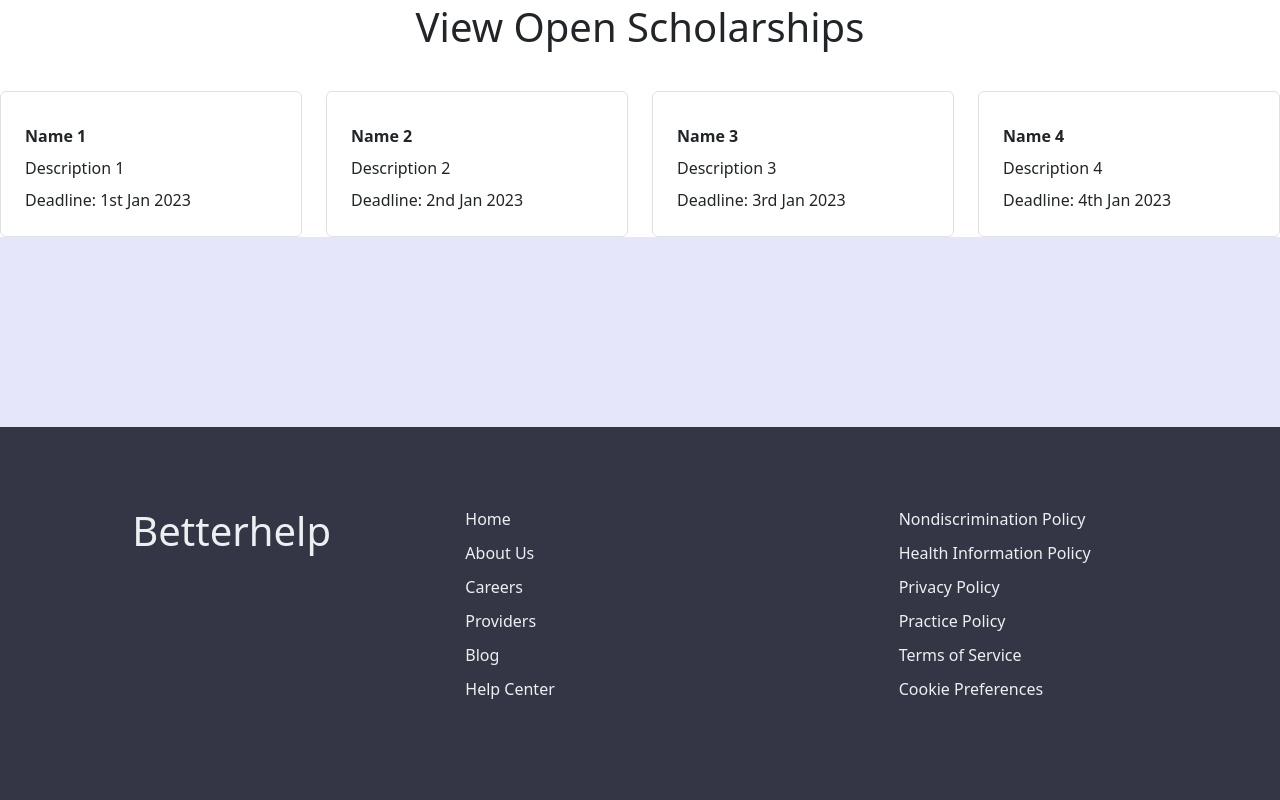
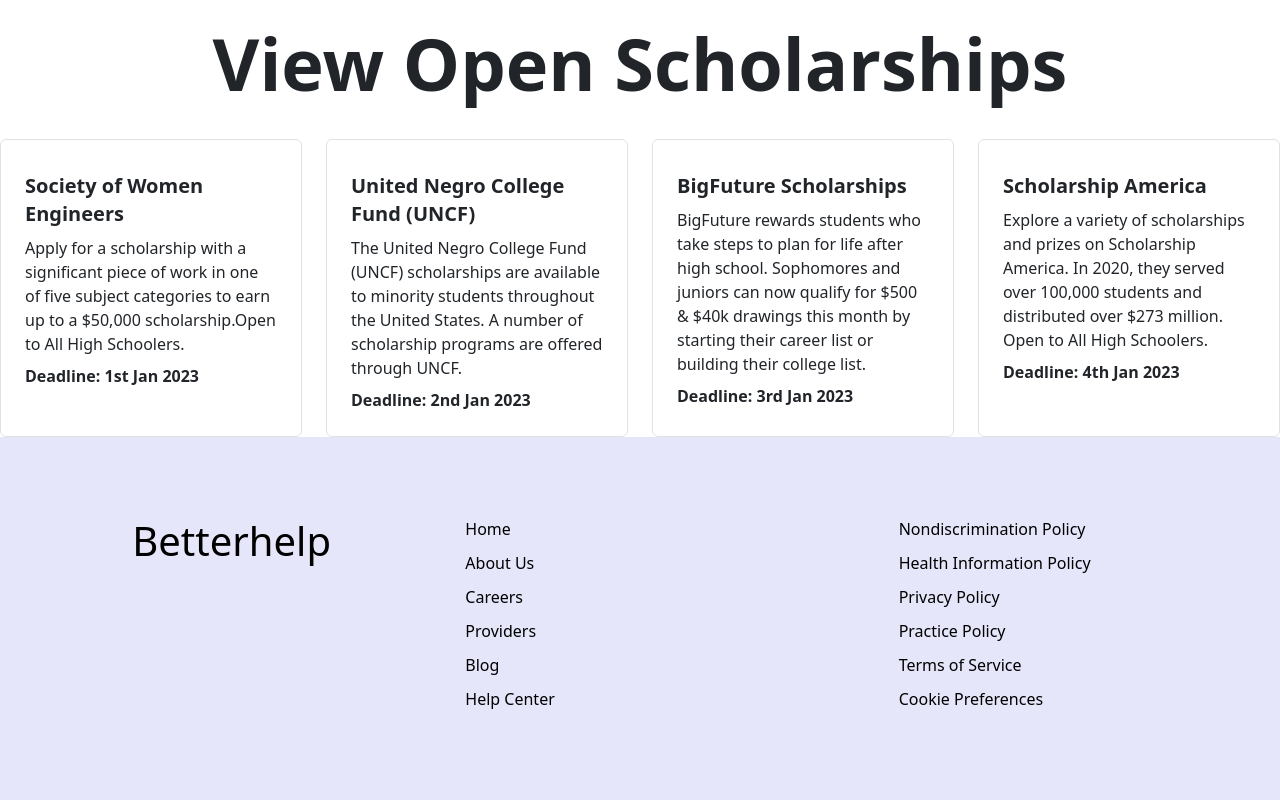
Before and after one commit to HuzefaDohadwala/ScholarSpot, a React (Create React App) app in the folder my-app/: page / in a window 1280 px wide. Shown: the part 1520-2320 px from the top of the page. Built offline with nearby package versions, Linux system fonts and the light colour scheme.

Commit message:
resource update

```diff
--- a/my-app/src/Components/Footer.css
+++ b/my-app/src/Components/Footer.css
@@ -12,8 +12,8 @@
 
   .footer-wrapper {
     flex: 3; /* This will take up 3/4th of the parent-wrapper */
-    background-color: #353645; /* Dark blue background */
-    color: #ecf0f1; /* Light text color for contrast */
+    background-color: #e6e6fa; /* Dark blue background */
+    color: black; /* Light text color for contrast */
     display: grid;
     grid-template-columns: repeat(3, 1fr); /* Three equal columns */
     gap: 20px; /* Space between columns */
--- a/my-app/src/Components/Footer.jsx
+++ b/my-app/src/Components/Footer.jsx
@@ -23,7 +23,6 @@
 
   return (
     <div className="parent-wrapper">
-      <div className="footer_emptySpace"></div>
       <div className="footer-wrapper">
         {/* 1st column with Logo */}
         <div className="logo-wrapper">
--- a/my-app/src/Components/Home.css
+++ b/my-app/src/Components/Home.css
@@ -113,3 +113,9 @@
 .about3_container p {
   text-align: left;
 }
+
+
+.fade-in {
+  opacity: 0;
+  transition: opacity 500ms ease-in-out;
+}
--- a/my-app/src/Components/Home.jsx
+++ b/my-app/src/Components/Home.jsx
@@ -1,14 +1,40 @@
 import React from 'react'
 import './Home.css'
-
+import { useEffect, useRef } from 'react';
 
 const Home = () => {
+  const cardsRef = useRef(null);
+
+  useEffect(() => {
+    const fadeInElements = cardsRef.current.querySelectorAll('.fade-in');
+
+    const observer = new IntersectionObserver(entries => {
+      entries.forEach(entry => {
+        if (entry.isIntersecting) {
+          entry.target.style.opacity = "1";
+        } else {
+          entry.target.style.opacity = "0";
+        }
+      });
+    });
+
+    fadeInElements.forEach(element => {
+      observer.observe(element);
+    });
+
+    // Cleanup the observer on component unmount
+    return () => {
+      fadeInElements.forEach(element => {
+        observer.unobserve(element);
+      });
+    };
+  }, []);
   return (
     <>
-<div className="home_section1 flex mt-4 overflow-hidden">
+<div className="home_section1 flex mt-4 overflow-hidden bg-[#e6e6fa]">
     <div className='flex-auto w-1/2 h-80 bg-gradient-to-r from-sky-500 to-indigo-500 flex items-center justify-center transition-transform duration-500 hover:scale-105'>
-        <div className="text-center transform transition-opacity duration-500 hover:opacity-90">
-            <h1 className="text-4xl font-semibold mb-4 tracking-tight">
+        <div className="text-center transform transition-opacity duration-500 hover:opacity-90 ">
+            <h1 className="text-4xl font-semibold mb-4 tracking-tight ">
                 Explore Top Scholarships
             </h1>
             <p className="mb-8 text-lg">
@@ -94,48 +120,60 @@
         </div>
       </div>
     </div>
-
     <div className="home_section2 items-center justify-center">
-        <div className="sec_head2 text-center mt-10 font-bold text-5xl mb-10">
-            <h1>
-                 View Open Scholarships
-            </h1>
+        <div className="sec_head2 text-center mt-16 font-bold text-7xl mb-10">
+        View Open Scholarships
         </div>
     </div>
-    <div className="grid grid-cols-4 gap-4">
-  <div className="border p-4 rounded">
+
+  <div className="grid grid-cols-4 gap-4" ref={cardsRef}>
+  {/* Card 1 */}
+  <div className="border p-4 rounded fade-in">
     <div className="mb-2">
       {/* <img src="path-to-logo1.png" alt="Logo 1" className="w-24 h-24"> */}
     </div>
-    <div className="mb-2 font-bold">Name 1</div>
-    <div className="mb-2">Description 1</div>
-    <div>Deadline: 1st Jan 2023</div>
+    <div className="mb-2 text-xl font-extrabold">Society of Women Engineers</div>
+    <div className="mb-2 text-base font-medium">Apply for a scholarship with a significant piece of work in one of five
+    subject categories to earn up to a $50,000 scholarship.Open to All High Schoolers. </div>
+    <div className="font-bold">Deadline: 1st Jan 2023</div>
   </div>
-  <div className="border p-4 rounded">
+
+  {/* Card 2 */}
+  <div className="border p-4 rounded fade-in">
     <div className="mb-2">
       {/* <img src="path-to-logo2.png" alt="Logo 2" className="w-24 h-24"> */}
     </div>
-    <div className="mb-2 font-bold">Name 2</div>
-    <div className="mb-2">Description 2</div>
-    <div>Deadline: 2nd Jan 2023</div>
+    <div className="mb-2 text-xl font-extrabold">United Negro College Fund (UNCF)</div>
+    <div className="mb-2 text-base font-medium">The United Negro College Fund (UNCF) scholarships are available to minority students throughout the United States.
+     A number of scholarship programs are offered through UNCF.</div>
+    <div className="font-bold">Deadline: 2nd Jan 2023</div>
   </div>
-  <div className="border p-4 rounded">
+
+  {/* Card 3 */}
+  <div className="border p-4 rounded fade-in">
     <div className="mb-2">
       {/* <img src="path-to-logo3.png" alt="Logo 3" className="w-24 h-24"> */}
     </div>
-    <div className="mb-2 font-bold">Name 3</div>
-    <div className="mb-2">Description 3</div>
-    <div>Deadline: 3rd Jan 2023</div>
+    <div className="mb-2 text-xl font-extrabold">BigFuture Scholarships</div>
+    <div className="mb-2 text-base font-medium">BigFuture rewards students who take steps to plan for life after high school.
+Sophomores and juniors can now qualify for $500 & $40k drawings this month by starting their career
+ list or building their college list.</div>
+    <div className="font-bold">Deadline: 3rd Jan 2023</div>
   </div>
-  <div className="border p-4 rounded">
+
+  {/* Card 4 */}
+  <div className="border p-4 rounded fade-in">
     <div className="mb-2">
       {/* <img src="path-to-logo4.png" alt="Logo 4" className="w-24 h-24"> */}
     </div>
-    <div className="mb-2 font-bold">Name 4</div>
-    <div className="mb-2">Description 4</div>
-    <div>Deadline: 4th Jan 2023</div>
+    <div className="mb-2 text-xl font-extrabold">Scholarship America</div>
+    <div className="mb-2 text-base font-medium">Explore a variety of scholarships and prizes on Scholarship America. In 2020, they served over
+    100,000 students and distributed over $273 million.
+Open to All High Schoolers.</div>
+    <div className="font-bold">Deadline: 4th Jan 2023</div>
   </div>
 </div>
+
 
 
     </>
--- a/my-app/src/Components/Resource.css
+++ b/my-app/src/Components/Resource.css
@@ -19,7 +19,7 @@
     margin-top: 5%;
     margin-left: -30%;
     border-width: 3px;
-    border-color: #7E506C;
+    border-color: black;
 }
 
 .disc2_semic12{
@@ -32,7 +32,7 @@
     margin-top: 6%;
     margin-left: -30%;
     border-width: 3px;
-    border-color: #7E506C;
+    border-color: black;
 }
 
 .test1{
@@ -64,7 +64,7 @@
     margin-bottom: 5%;
     margin-right: -30%;
     border-width: 3px;
-    border-color: #7E506C;
+    border-color: black;
 }
 
 .disc2_semic14{
@@ -77,7 +77,7 @@
     margin-bottom: 6%;
     margin-right: -30%;
     border-width: 3px;
-    border-color: #7E506C;
+    border-color: black;
 }
 
 .test2{
```
Also changed, not shown: my-app/src/Components/Resources.jsx (+71 -58 lines), my-app/src/Images/discord.png (added).
